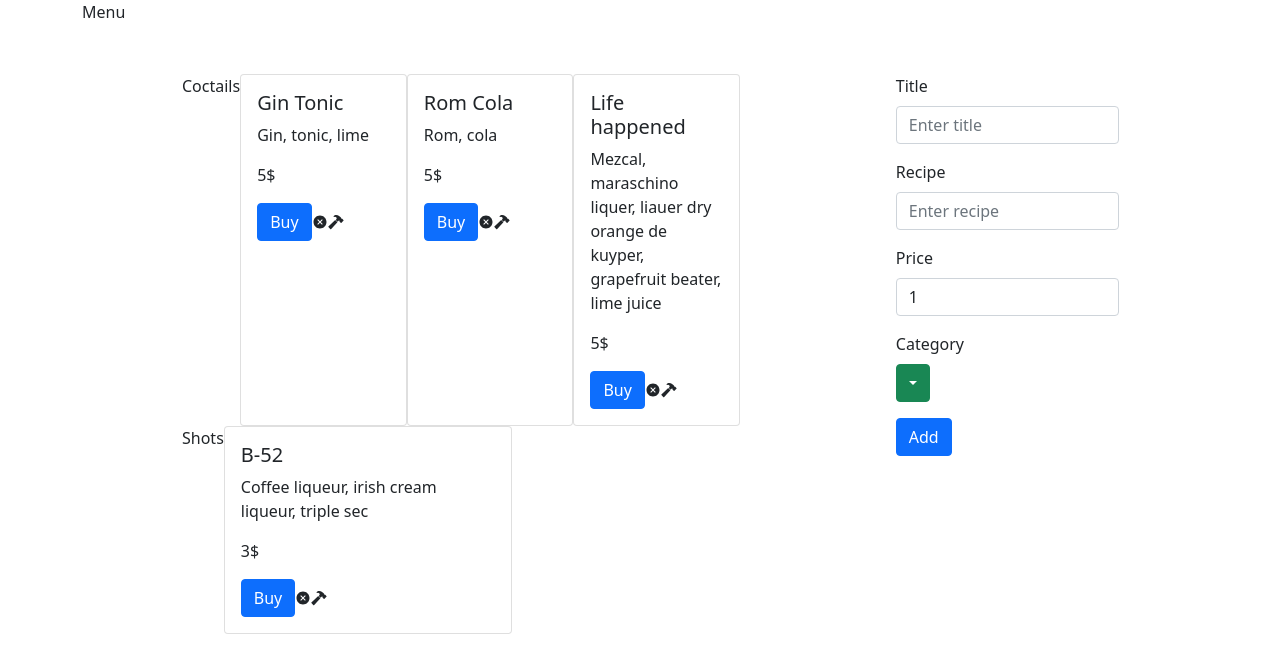
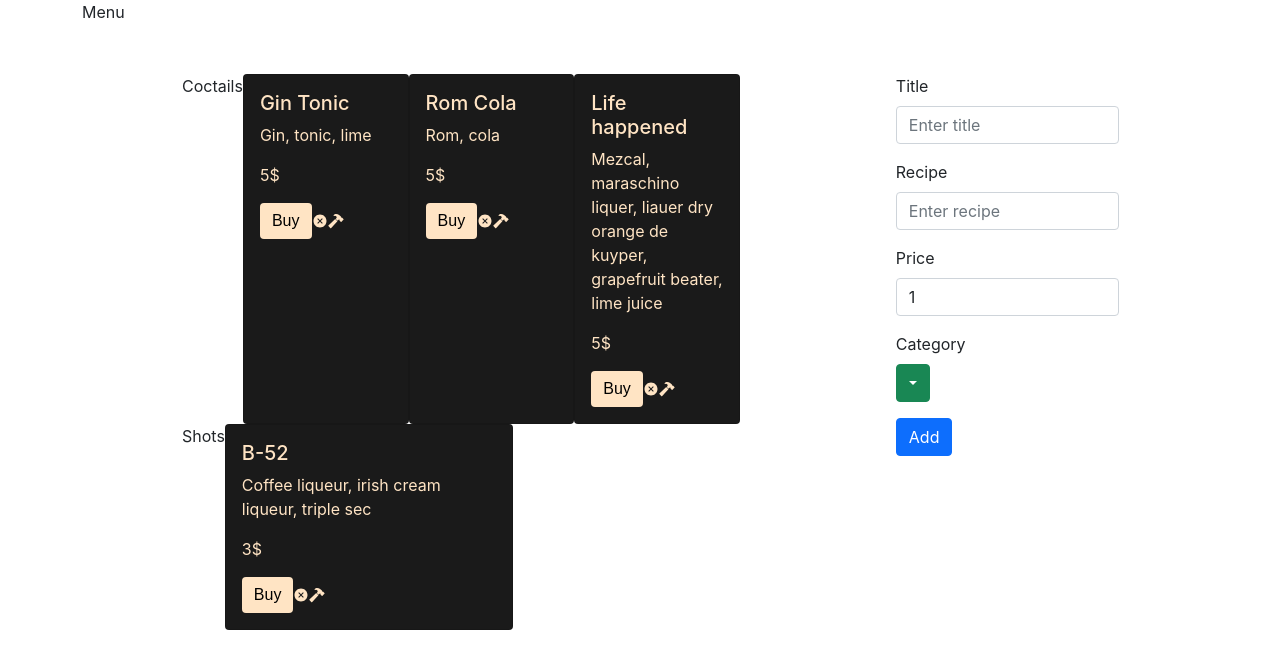
Before and after one commit to MurixHyper/b2b-bar, a React (Create React App) app: page / in a window 1280 px wide. Shown: the top 672 px of the page. Built offline with nearby package versions, Linux system fonts and the light colour scheme.

Commit message:
some css added

```diff
--- a/public/index.html
+++ b/public/index.html
@@ -10,8 +10,5 @@
   <body>
     <noscript>You need to enable JavaScript to run this app.</noscript>
     <div id="app"></div>
-    <!-- <script src="https://cdn.jsdelivr.net/npm/bootstrap@5.0.2/dist/js/bootstrap.bundle.min.js" integrity="sha384-MrcW6ZMFYlzcLA8Nl+NtUVF0sA7MsXsP1UyJoMp4YLEuNSfAP+JcXn/tWtIaxVXM" crossorigin="anonymous"></script>
-    <script src="https://cdn.jsdelivr.net/npm/@popperjs/core@2.9.2/dist/umd/popper.min.js" integrity="sha384-IQsoLXl5PILFhosVNubq5LC7Qb9DXgDA9i+tQ8Zj3iwWAwPtgFTxbJ8NT4GN1R8p" crossorigin="anonymous"></script>
-<script src="https://cdn.jsdelivr.net/npm/bootstrap@5.0.2/dist/js/bootstrap.min.js" integrity="sha384-cVKIPhGWiC2Al4u+LWgxfKTRIcfu0JTxR+EQDz/bgldoEyl4H0zUF0QKbrJ0EcQF" crossorigin="anonymous"></script> -->
   </body>
 </html>
--- a/src/Components/Beverage/Beverage.css
+++ b/src/Components/Beverage/Beverage.css
@@ -0,0 +1,29 @@
+.myOwnCard {
+    background-color: #1a1a1a;
+    color: bisque;
+  }
+
+
+  .buttonBuy {
+    background-color: bisque;
+    color:black;
+    font-family: 'Montserrat', sans-serif;
+    border: none;
+    transition: 0.75s;
+  }
+
+  .buttonBuy:hover{
+    background-color: rgb(0, 200, 200);
+    transition: 0.75s;
+  }
+
+  .delete-icon,
+  .edit-icon {
+    color: bisque;
+    transition: 0.75s;
+  }
+
+  .delete-icon:hover,
+  .edit-icon:hover {
+    color: rgb(0, 200, 200);
+  }
--- a/src/Components/Beverage/Beverage.jsx
+++ b/src/Components/Beverage/Beverage.jsx
@@ -15,7 +15,7 @@ function Beverage({beverage, priceColor, onDelete, setLastAdded,changePrices}){
             <Card.Text className={priceColor}>
               {beverage.price+'$'}
             </Card.Text>
-            <Button onClick={()=>{
+            <Button className="buttonBuy" onClick={()=>{
               changePrices(beverage.id)
               setLastAdded(beverage.id)}}>Buy</Button>
             <IoCloseCircleSharp onClick={()=>onDelete(beverage.id)} className="delete-icon"/>
--- a/src/index.css
+++ b/src/index.css
@@ -1,4 +1,4 @@
-/* body {
+body {
   margin: 0;
   font-family: -apple-system, BlinkMacSystemFont, 'Segoe UI', 'Roboto', 'Oxygen',
     'Ubuntu', 'Cantarell', 'Fira Sans', 'Droid Sans', 'Helvetica Neue',
@@ -6,7 +6,7 @@
   -webkit-font-smoothing: antialiased;
   -moz-osx-font-smoothing: grayscale;
 }
-
+/*
 code {
   font-family: source-code-pro, Menlo, Monaco, Consolas, 'Courier New',
     monospace;
```
Also changed, not shown: src/Components/AddCoctail/AddCoctail.jsx (+1 -38 lines), src/Components/App/App.jsx (+0 -82 lines).
